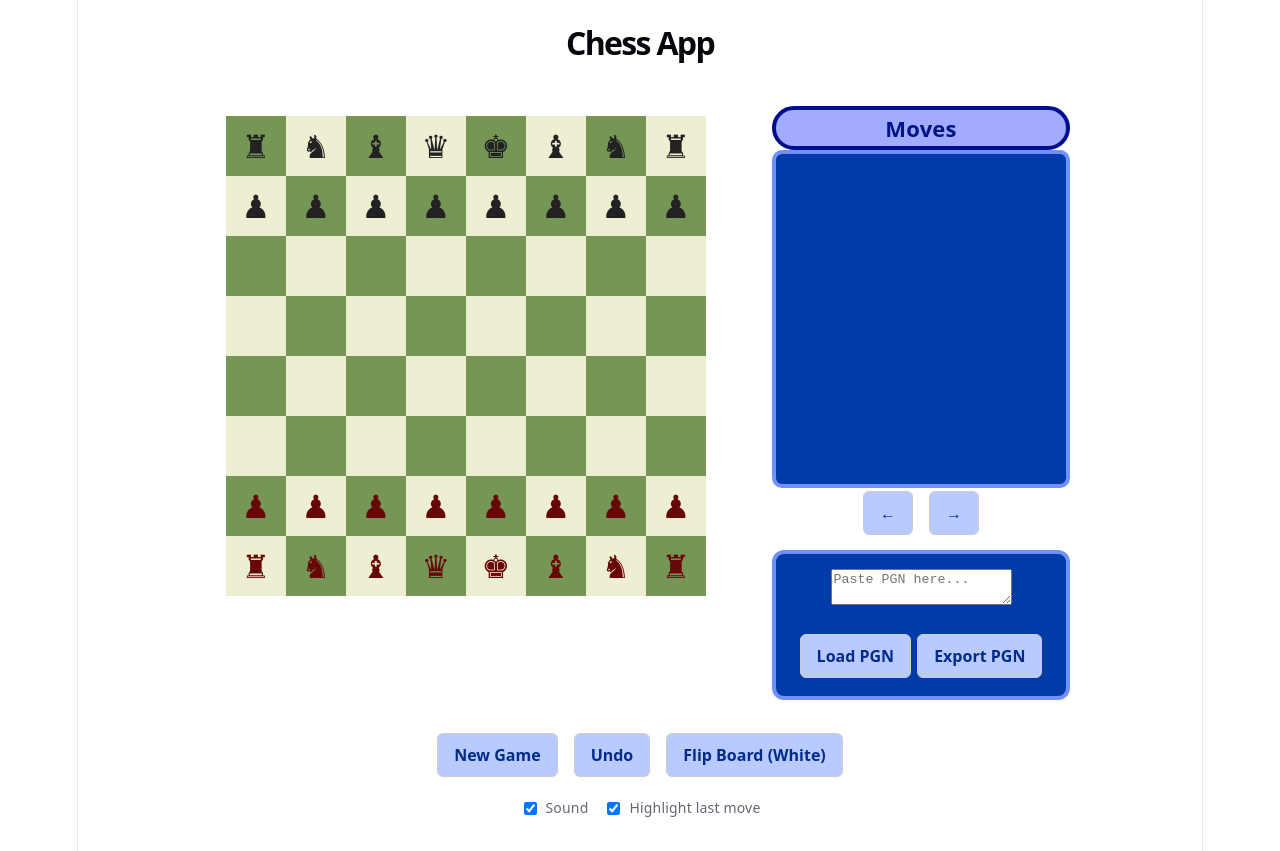
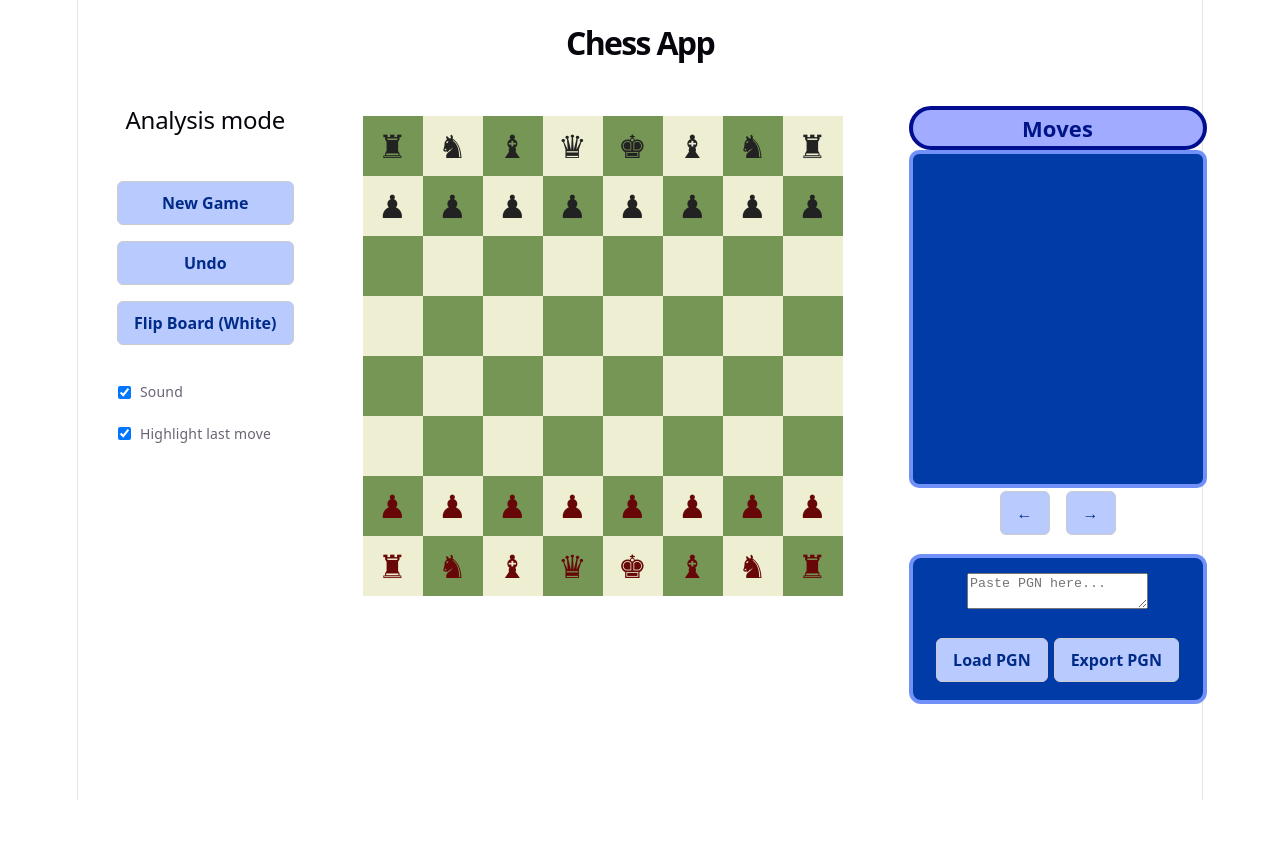
Before and after one commit to harleyk314/HumanlikeChessCoach, a React (Vite) app: page / in a window 1280 px wide. After the commit the page ends 800 px from the top, so only its background shows below. Built offline with nearby package versions, Linux system fonts and the light colour scheme.

Commit message:
Added a left sidebar

```diff
--- a/src/App.css
+++ b/src/App.css
@@ -124,10 +124,20 @@ h1 {
   padding: 15px;
 }
 
+.left-sidebar {
+  display: flex;
+  flex-direction: column;
+  gap: 16px;
+}
+.right-sidebar {
+  display: flex;
+  flex-direction: column;
+  gap: 16px;
+}
 .sidebar {
   display: flex;
   flex-direction: column;
-  gap: 16px;
+  gap: 12px;
 }
 
 .textarea {
@@ -163,6 +173,7 @@ button:active {
 .controls {
   margin-top: 20px;
   display: flex;
+  flex-direction: column;
   gap: 10px;
   justify-content: center;
 }
@@ -177,6 +188,7 @@ button:active {
   display: flex;
   gap: 15px;
   flex-wrap: wrap;
+  flex-direction: column;
   font-size: 14px;
 }
 
@@ -186,11 +198,6 @@ button:active {
   gap: 6px;
 }
 
-.sidebar {
-  display: flex;
-  flex-direction: column;
-  gap: 12px;
-}
 
 .move-controls {
   display: flex;
--- a/src/App.tsx
+++ b/src/App.tsx
@@ -146,6 +146,38 @@ function App() {
       <h1>Chess App</h1>
 
       <div className="main">
+        <div className="left-sidebar">
+          <h2> Analysis mode </h2>
+          <Controls
+            newGame={newGame}
+            undo={undo}
+            isBoardFlipped={isBoardFlipped}
+            setBoardFlipped={setBoardFlipped}
+          />
+          <div className="settings">
+            <label>
+              <input
+                type="checkbox"
+                checked={settings.soundEnabled}
+                onChange={(e) =>
+                  setSettings(s => ({ ...s, soundEnabled: e.target.checked }))
+                }
+              />
+              Sound
+            </label>
+
+            <label>
+              <input
+                type="checkbox"
+                checked={settings.highlightLastMove}
+                onChange={(e) =>
+                  setSettings(s => ({ ...s, highlightLastMove: e.target.checked }))
+                }
+              />
+              Highlight last move
+            </label>
+          </div>
+        </div>
         <div className="chess-board">
           <Board
             game={viewGame}
@@ -157,7 +189,7 @@ function App() {
             lastMove={lastMove}
           />
         </div>
-        <div className="sidebar">
+        <div className="right-sidebar">
           <PGNPanel
             pgnRows={pgnRows}
             goToMove={goToMove}
@@ -180,35 +212,6 @@ function App() {
           </div>
         </div>
       </div>
-      <Controls
-        newGame={newGame}
-        undo={undo}
-        isBoardFlipped={isBoardFlipped}
-        setBoardFlipped={setBoardFlipped}
-      />
-      <div className="settings">
-        <label>
-          <input
-            type="checkbox"
-            checked={settings.soundEnabled}
-            onChange={(e) =>
-              setSettings(s => ({ ...s, soundEnabled: e.target.checked }))
-            }
-          />
-          Sound
-        </label>
-
-        <label>
-          <input
-            type="checkbox"
-            checked={settings.highlightLastMove}
-            onChange={(e) =>
-              setSettings(s => ({ ...s, highlightLastMove: e.target.checked }))
-            }
-          />
-          Highlight last move
-        </label>
-      </div>
       <div className="status">
           <strong>{status}</strong>
       </div>
```
